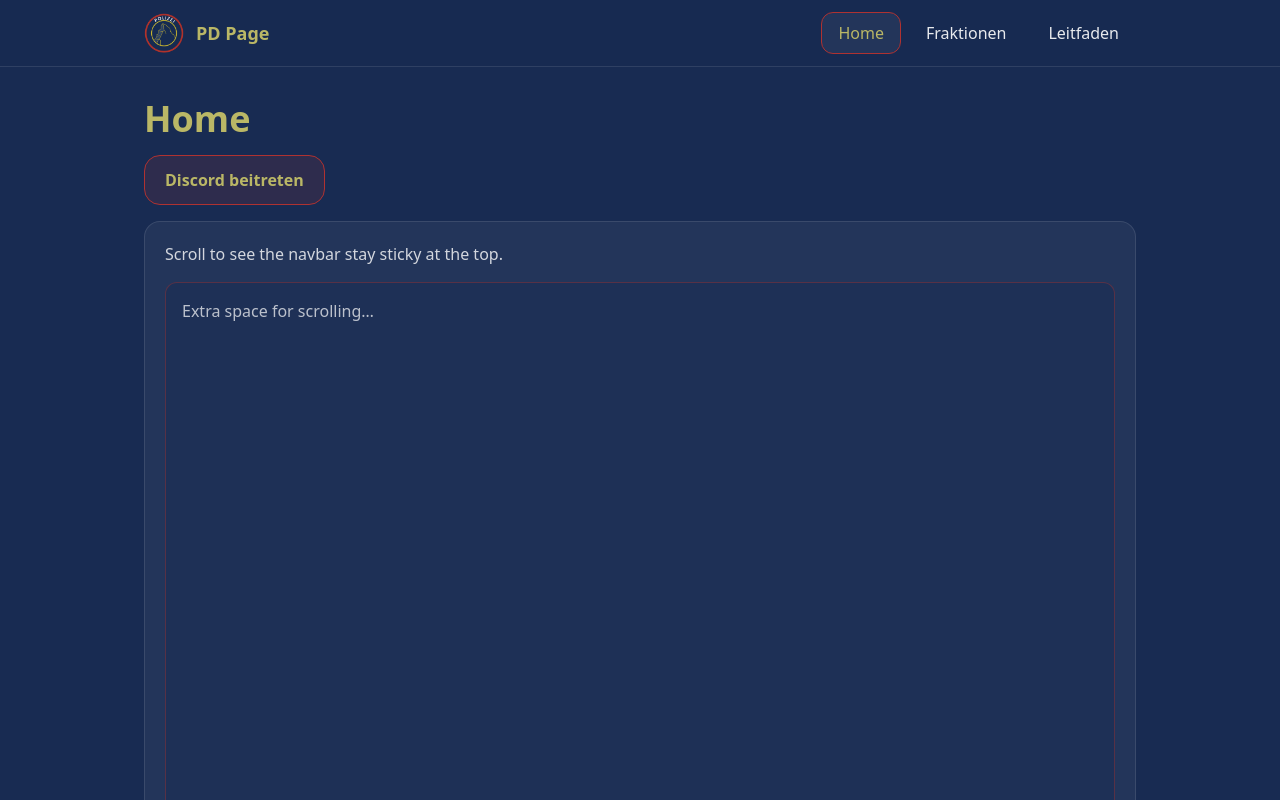
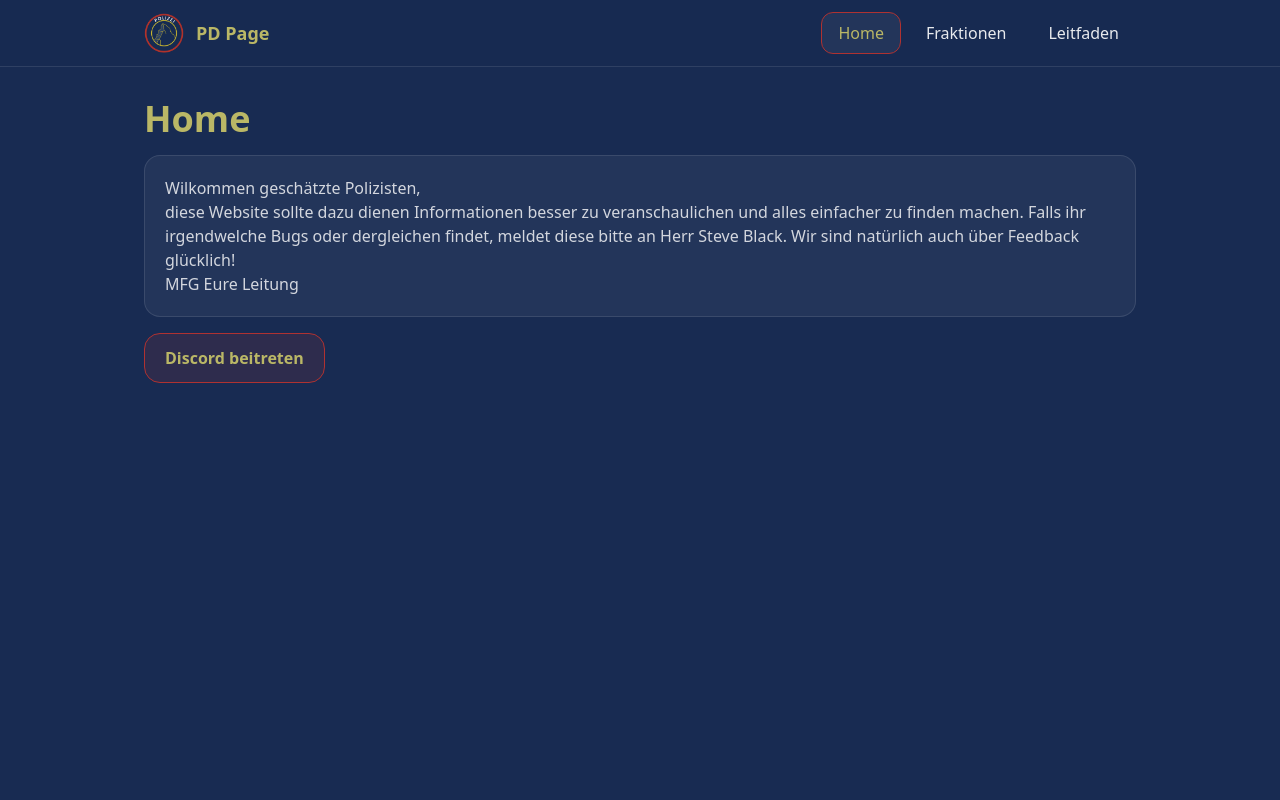
Before and after one commit to Nivre0/pd, a React (Vite) app in the folder pd-page/: page / in a window 1280 px wide. Shown: the top 800 px of the page. Built offline with nearby package versions, Linux system fonts and the light colour scheme.

Commit message:
Modified Home Page

```diff
--- a/pd-page/src/pages/Home.jsx
+++ b/pd-page/src/pages/Home.jsx
@@ -4,6 +4,14 @@ export default function Home() {
   return (
     <div className="space-y-4">
       <h1 className="text-4xl font-bold text-accentText">Home</h1>
+
+      <div className="rounded-2xl border border-white/10 bg-white/5 p-5">
+        <p className="text-white/80">Wilkommen geschätzte Polizisten,</p>
+        <p className="text-white/80">
+          diese Website sollte dazu dienen Informationen besser zu veranschaulichen und alles einfacher zu finden machen. Falls ihr irgendwelche Bugs oder dergleichen findet, meldet diese bitte an Herr Steve Black. Wir sind natürlich auch über Feedback glücklich!
+        </p>
+        <p className="text-white/80">MFG Eure Leitung</p>
+      </div>
 
       <a
         href={DISCORD_INVITE_LINK}
@@ -14,14 +22,6 @@ export default function Home() {
         Discord beitreten
       </a>
 
-      <div className="rounded-2xl border border-white/10 bg-white/5 p-5">
-        <p className="text-white/80">
-          Scroll to see the navbar stay sticky at the top.
-        </p>
-        <div className="mt-4 h-[900px] rounded-xl border border-accent/40 bg-primary/40 p-4">
-          <p className="text-white/70">Extra space for scrolling…</p>
-        </div>
-      </div>
     </div>
   );
 }
```
